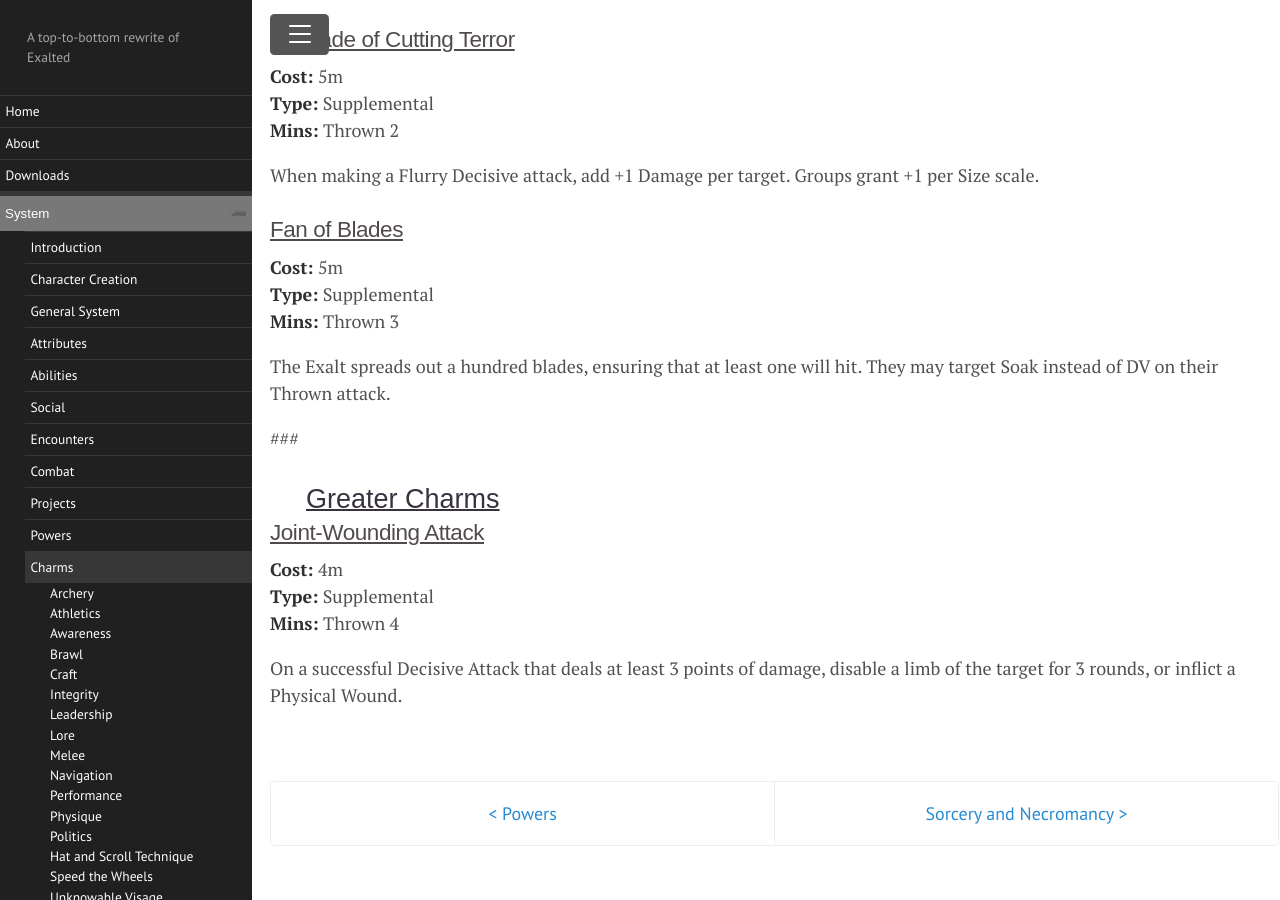
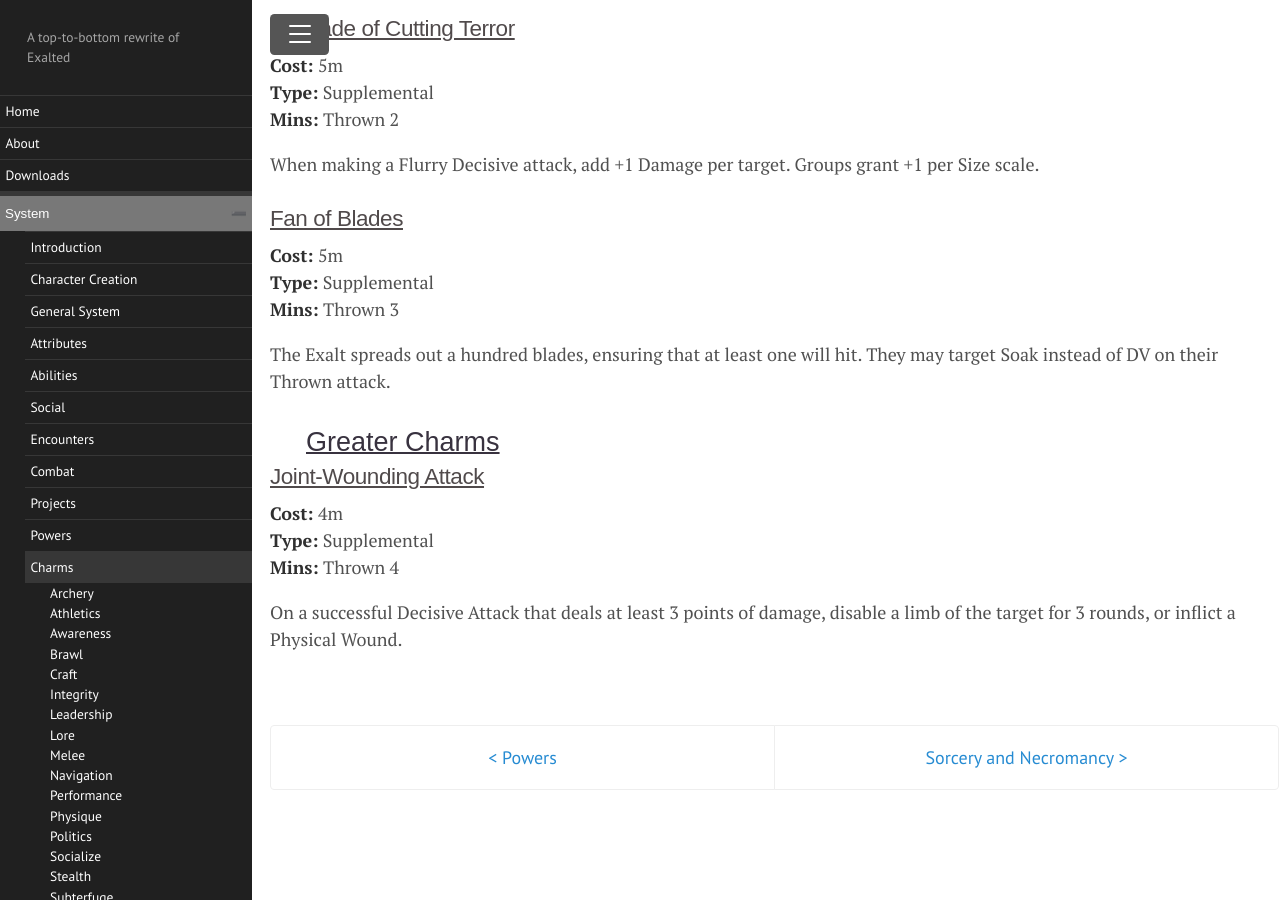
Before and after one commit to Dragonmystic707/exalted-reincarnated, a Jekyll site: the page built from docs/System/Charms.md, in a window 1280 px wide and 900 px high, scrolled down 26858 px. Built offline with Jekyll 4.4.1, drawn with Linux system fonts in a browser that asks for light colours.

Commit message:
Fixed formatting

```diff
--- a/docs/System/Charms.md
+++ b/docs/System/Charms.md
@@ -938,8 +938,7 @@
 Politics
 --------
 
-Hat and Scroll Technique
-------------------------
+### Hat and Scroll Technique
 
 **Cost:** 4m
 **Type:** Simple; Scene
@@ -950,8 +949,7 @@
 followers into the hustle and bustle. So long as none in the group call
 attention to themselves, their presences is accepted and not questioned.
 
-Speed the Wheels
-----------------
+### Speed the Wheels
 
 **Cost:** 5m
 **Type:** Simple; Month
@@ -964,8 +962,7 @@
 Alternatively, the Exalt may jam up the origination with some well
 placed words, slowing down a task by ½ of its original pace.
 
-Unknowable Visage
------------------
+### Unknowable Visage
 
 **Cost: --**
 **Type:** Permanent
@@ -979,8 +976,7 @@
 opponent attempts to “Read Intentions” after performing a Political
 action, gain +(Essence) to their Guile.
 
-Testing the Waters
-------------------
+### Testing the Waters
 
 **Cost:** 3m
 **Type:** Simple
@@ -996,8 +992,7 @@
 
 <div class="greater_charm">Greater Charms</div>
 
-Foul Air of Argument Technique
-------------------------------
+### Foul Air of Argument Technique
 
 **Cost:** 8m
 **Type:** Simple; (Essence) Weeks
@@ -1015,8 +1010,7 @@
 
 Prematurely repairing the damage done by this charm is a 5 Res Project.
 
-Infinitely-Efficient Registrar
-------------------------------
+### Infinitely-Efficient Registrar
 
 **Cost:** 10m
 **Type:** Simple
@@ -1080,8 +1074,7 @@
 can interrupt an interrogation of one of their compatriots, using the
 Exalt’s Guile in place of their own.
 
-Irresistible Salesman Spirit
-----------------------------
+### Irresistible Salesman Spirit
 
 **Cost:** 4m
 **Type:** Simple; Day
@@ -1330,8 +1323,6 @@
 The Exalt spreads out a hundred blades, ensuring that at least one will
 hit. They may target Soak instead of DV on their Thrown attack.
 
-###
-
 <div class="greater_charm">Greater Charms</div>
 
 ### Joint-Wounding Attack
```
Also changed, not shown: docs/Solars/Charms.md (+8 -17 lines), 10 other files.
